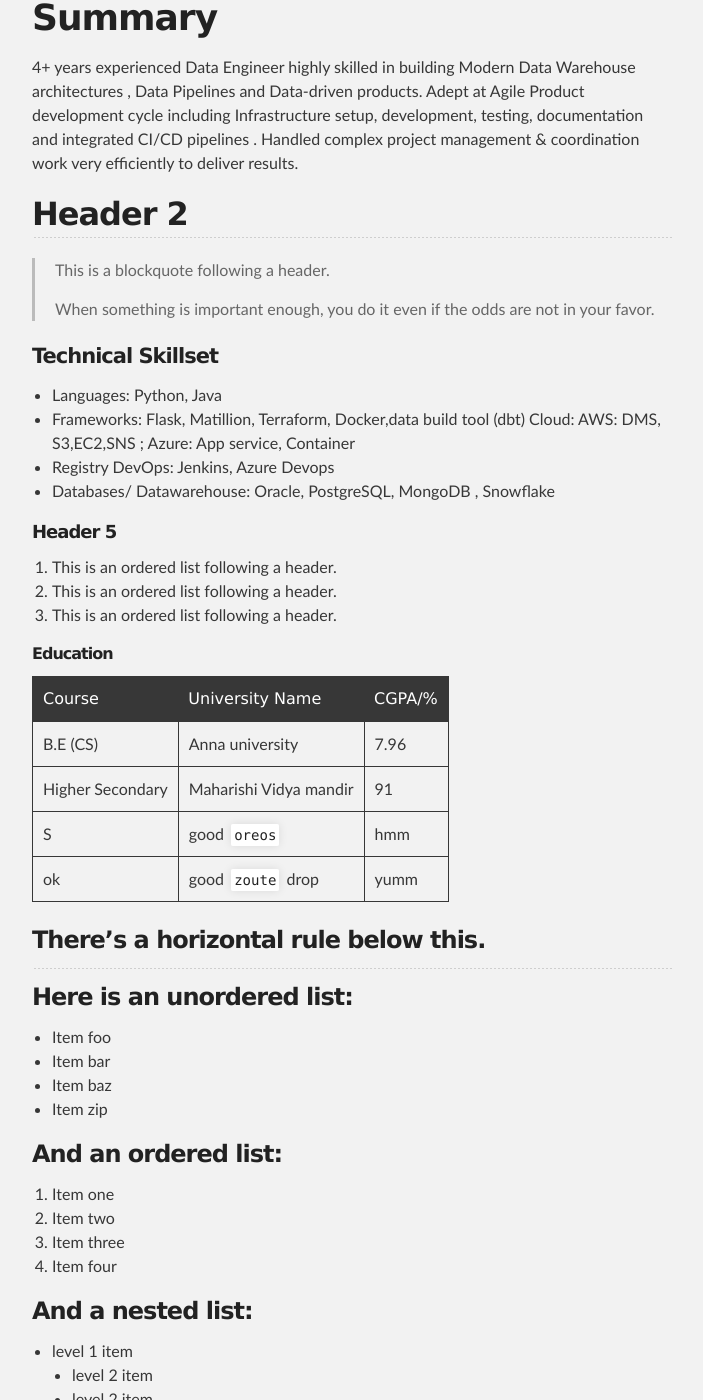
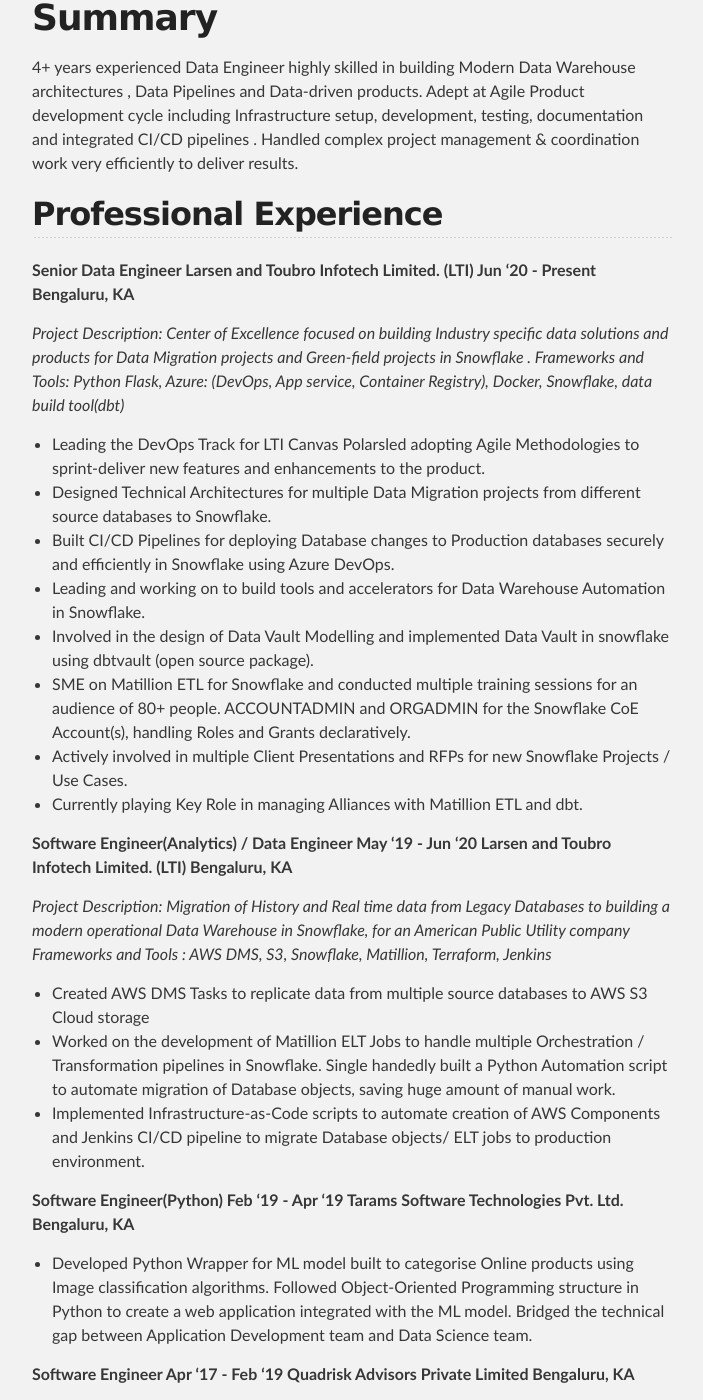
Before and after one commit to 2021mt93058/2021mt93058.github.io, a Jekyll site: the page built from index.md, in a window 1280 px wide and 1400 px high, scrolled down 308 px. Shown: the whole window, without its empty margins (288-991 px from the left). Built offline with Jekyll 4.4.1, drawn with Linux system fonts in a browser that asks for light colours; some of the changed text lies outside the part shown.

Commit message:
Mid status 2

````diff
--- a/_config.yml
+++ b/_config.yml
@@ -1,5 +1,3 @@
 title: Kannann V
 description: Profile page
-show_downloads: true
-google_analytics:
 theme: jekyll-theme-slate
--- a/index.md
+++ b/index.md
@@ -10,11 +10,48 @@ Text can be **bold**, _italic_, or ~~strikethrough~~.
 
 4+ years experienced Data Engineer highly skilled in building Modern Data Warehouse architectures , Data Pipelines and Data-driven products. Adept at Agile Product development cycle including Infrastructure setup, development, testing, documentation and integrated CI/CD pipelines . Handled complex project management & coordination work very efficiently to deliver results.
 
-## Header 2
+## Professional Experience
 
-> This is a blockquote following a header.
->
-> When something is important enough, you do it even if the odds are not in your favor.
+**Senior Data Engineer
+Larsen and Toubro Infotech Limited. (LTI)
+Jun '20 - Present Bengaluru, KA**
+
+_Project Description: Center of Excellence focused on building Industry specific data solutions and products for Data Migration projects and Green-field projects in Snowflake .
+Frameworks and Tools: Python Flask, Azure: (DevOps, App service, Container Registry), Docker, Snowflake, data build tool(dbt)_
+
+* Leading the DevOps Track for LTI Canvas Polarsled adopting Agile Methodologies to sprint-deliver new features and enhancements to the product.
+* Designed Technical Architectures for multiple Data Migration projects from different source databases to Snowflake.
+* Built CI/CD Pipelines for deploying Database changes to Production databases securely and efficiently in Snowflake using Azure DevOps.
+* Leading and working on to build tools and accelerators for Data Warehouse Automation in Snowflake.
+* Involved in the design of Data Vault Modelling and implemented Data Vault in snowflake using dbtvault (open source package).
+* SME on Matillion ETL for Snowflake and conducted multiple training sessions for an audience of 80+ people. ACCOUNTADMIN and ORGADMIN for the Snowflake CoE Account(s), handling Roles and Grants declaratively.
+* Actively involved in multiple Client Presentations and RFPs for new Snowflake Projects / Use Cases.
+* Currently playing Key Role in managing Alliances with Matillion ETL and dbt.
+
+
+**Software Engineer(Analytics) / Data Engineer
+May '19 - Jun '20 Larsen and Toubro Infotech Limited. (LTI) Bengaluru, KA**
+
+_Project Description: Migration of History and Real time data from Legacy Databases to building a modern operational Data Warehouse in Snowflake, for an American Public Utility company
+Frameworks and Tools : AWS DMS, S3, Snowflake, Matillion, Terraform, Jenkins_
+
+* Created AWS DMS Tasks to replicate data from multiple source databases to AWS S3 Cloud storage
+* Worked on the development of Matillion ELT Jobs to handle multiple Orchestration / Transformation pipelines in Snowflake. Single handedly built a Python Automation script to automate migration of Database objects, saving huge amount of manual work.
+* Implemented Infrastructure-as-Code scripts to automate creation of AWS Components and Jenkins CI/CD pipeline to migrate Database objects/ ELT jobs to production environment.
+
+**Software Engineer(Python)
+Feb '19 - Apr '19 Tarams Software Technologies Pvt. Ltd. Bengaluru, KA**
+
+* Developed Python Wrapper for ML model built to categorise Online products using Image classification algorithms. Followed Object-Oriented Programming structure in Python to create a web application integrated with the ML model. Bridged the technical gap between Application Development team and Data Science team.
+
+
+**Software Engineer
+Apr '17 - Feb '19 Quadrisk Advisors Private Limited Bengaluru, KA**
+
+* Frameworks and Packages: Python (pandas, numpy, scikit-learn,tabula-py, beautiful-soap, pytesseract), Azure ML,PowerBI Databases: MongoDB
+* Built an automated Invoice processing system to scan tabular data in PDF invoices and record them into Databases. Developed Python wrappers for ML Models built to categorise Expenditure data for FMCG giants.
+* Built Excel Macros (VBA) to automate and validate Tax Forms.
+
 
 
 
@@ -34,57 +71,15 @@ Text can be **bold**, _italic_, or ~~strikethrough~~.
 
 ###### Education
 
-| Course       | University Name   | CGPA/%|
+| Course       | Course Type   | CGPA/%|
 |:-------------|:------------------|:------|
-| B.E (CS)     | Anna university   | 7.96  |
-| Higher Secondary| Maharishi Vidya mandir   | 91  |
-| S          | good `oreos`      | hmm   |
-| ok           | good `zoute` drop | yumm  |
-
-### There's a horizontal rule below this.
-
-* * *
-
-### Here is an unordered list:
-
-*   Item foo
-*   Item bar
-*   Item baz
-*   Item zip
-
-### And an ordered list:
-
-1.  Item one
-1.  Item two
-1.  Item three
-1.  Item four
-
-### And a nested list:
-
-- level 1 item
-  - level 2 item
-  - level 2 item
-    - level 3 item
-    - level 3 item
-- level 1 item
-  - level 2 item
-  - level 2 item
-  - level 2 item
-- level 1 item
-  - level 2 item
-  - level 2 item
-- level 1 item
-
-### Small image
-
-![Octocat](https://github.githubassets.com/images/icons/emoji/octocat.png)
-
-### Large image
-
-![Branching](https://guides.github.com/activities/hello-world/branching.png)
+| B.E (CS)     | Bachelor's degree   | 7.96  |
+| Higher Secondary| CBSE  | 91  |
+| Secondary          | CBSE      | 90   |
 
 
-### Definition lists can be used with HTML syntax.
+
+### Contact Information
 
 <dl>
 <dt>Name</dt>
@@ -97,10 +92,7 @@ Text can be **bold**, _italic_, or ~~strikethrough~~.
 <dd>Green</dd>
 </dl>
 
-```
-Long, single-line code blocks should not wrap. They should horizontally scroll if they are too long. This line should be long enough to demonstrate this.
-```
 
 ```
-The final element.
+BITS-Pilani Open Source Software Engineering Assignment 2
 ```
````
Also changed, not shown: 1 other file.
